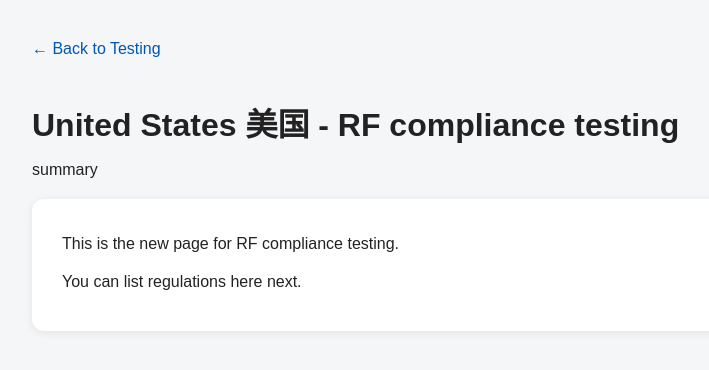
After one commit to luhaitang13895/IQP-UAV-Regulation-Interface, a Flask app: page /region/us/testing/0 in a window 1280 px wide. The commit adds this page. Shown: the top 370 px of the page, without its empty margins (158-867 px from the left). Run offline with Flask 3, Linux system fonts and the light colour scheme.

Commit message:
added clickable into CAA

```diff
--- a/app.py
+++ b/app.py
@@ -217,7 +217,34 @@ def category_page(region_key, category_key):
         "category.html",
         region=region,
         region_key=region_key,
-        category=category
+        category=category,
+        category_key=category_key
+    )
+
+@app.route("/region/<region_key>/<category_key>/<int:subsection_index>")
+def subsection_page(region_key, category_key, subsection_index):
+    region = REGULATORY_DATA.get(region_key)
+    if not region:
+        abort(404)
+
+    category = region["categories"].get(category_key)
+    if not category:
+        abort(404)
+
+    subsections = category.get("subsections", [])
+    if subsection_index < 0 or subsection_index >= len(subsections):
+        abort(404)
+
+    subsection = subsections[subsection_index]
+
+    return render_template(
+        "subsection.html",
+        region=region,
+        region_key=region_key,
+        category=category,
+        category_key=category_key,
+        subsection=subsection,
+        subsection_index=subsection_index
     )
 
 
--- a/templates/category.html
+++ b/templates/category.html
@@ -18,10 +18,11 @@
         {% if category.get("subsections") %}
             <div class="card-grid">
                 {% for section in category["subsections"] %}
-                    <div class="card">
+                    {% set subsection_index = loop.index0 %}
+                    <a class="card" href="{{ url_for('subsection_page', region_key=region_key, category_key=category_key, subsection_index=subsection_index) }}">
                         <h2>{{ section["name"] }}</h2>
                         <p>{{ section["summary"] }}</p>
-                    </div>
+                    </a>
                 {% endfor %}
             </div>
         {% endif %}
--- /dev/null
+++ b/templates/subsection.html
@@ -0,0 +1,24 @@
+<!DOCTYPE html>
+<html lang="en">
+<head>
+    <meta charset="UTF-8">
+    <meta name="viewport" content="width=device-width, initial-scale=1.0">
+    <title>{{ subsection["name"] }}</title>
+    <link rel="stylesheet" href="{{ url_for('static', filename='style.css') }}">
+</head>
+<body>
+    <div class="container">
+        <a class="back-link" href="{{ url_for('category_page', region_key=region_key, category_key=category_key) }}">
+            ← Back to {{ category["title"] }}
+        </a>
+
+        <h1>{{ region["name"] }} - {{ subsection["name"] }}</h1>
+        <p>{{ subsection["summary"] }}</p>
+
+        <div class="item-list">
+            <p>This is the new page for {{ subsection["name"] }}.</p>
+            <p>You can list regulations here next.</p>
+        </div>
+    </div>
+</body>
+</html>
```
